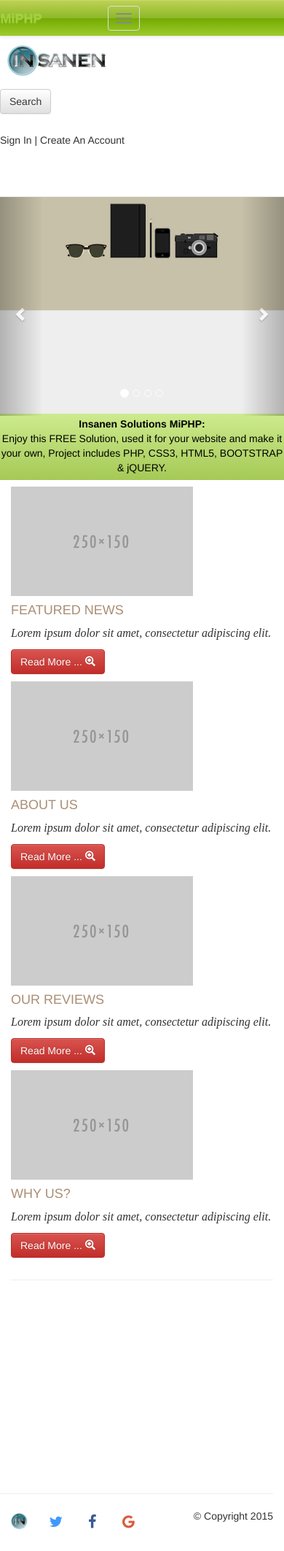
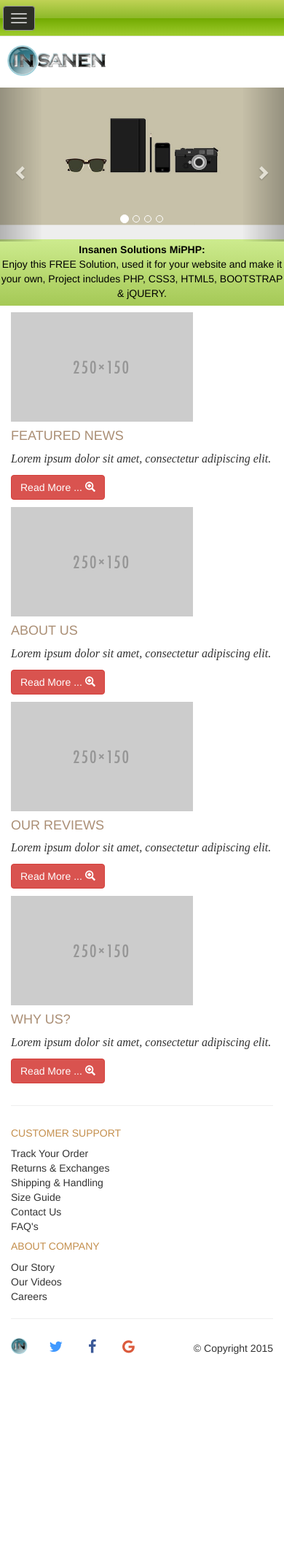
Before and after one commit to Insanen/MiPHP, a PHP site: page / in a window 390 px wide. Shown: the whole page at 73% size. After the commit the page ends 1856 px from the top, so only its background shows below. Run offline with PHP 8.4, Linux system fonts and the light colour scheme; some libraries are stand-ins or nearby versions.

Commit message:
Top Menu, Footer & Mobile View

```diff
--- a/footer.php
+++ b/footer.php
@@ -1,15 +1,12 @@
 
       <hr>
+
 
       <footer>
 
 
       <!-- Example row of columns -->
       <div class="row">
-        <div class="col-md-2">
-
-
-        </div>
 
         <div class="col-md-2">
 	    <h5>CUSTOMER SUPPORT</h5>
@@ -41,7 +38,7 @@ Careers<br />
 
 			<img src="img/footer_07.jpg" width="18" height="52" alt="">
 
-      <div class="pull-right">
+      <div class="pull-right copyright">
    <p>&copy; Copyright 2015</p>
           </div>
 
--- a/header.php
+++ b/header.php
@@ -5,7 +5,6 @@
 <link href="https://maxcdn.bootstrapcdn.com/font-awesome/4.5.0/css/font-awesome.min.css" rel="stylesheet" integrity="sha384-XdYbMnZ/QjLh6iI4ogqCTaIjrFk87ip+ekIjefZch0Y+PvJ8CDYtEs1ipDmPorQ+" crossorigin="anonymous">
 <link rel="stylesheet" href="style.css">
 <link rel="stylesheet" href="css/bootstrap.min.css">
-<link rel="stylesheet" href="css/bootstrap-theme.min.css">
 
 <meta charset="utf-8">
 <meta http-equiv="X-UA-Compatible" content="IE=edge">
@@ -23,17 +22,23 @@
 </head>
 
 <nav class="navbar navbar-default navbar-fixed-top">
-  <div class="container">
+  <div class="container-fluid">
     <div class="navbar-header">
-      <button type="button" class="navbar-toggle collapsed" data-toggle="collapse" data-target="#navbar" aria-expanded="false" aria-controls="navbar">
-        <span class="sr-only">Toggle navigation</span>
+      <button type="button" class="navbar-toggle" data-toggle="collapse" data-target="#myNavbar">
         <span class="icon-bar"></span>
         <span class="icon-bar"></span>
         <span class="icon-bar"></span>
       </button>
-     <a class="navbar-brand" href="#" id="motto"><b>MiPHP</b></a>
+      <a class="navbar-brand" href="#" id="motto">MiPHP</a>
     </div>
-   <!--/.navbar-collapse -->
+    <div class="collapse navbar-collapse" id="myNavbar">
+      <ul class="nav navbar-nav navbar-right">
+        <li class="active"><a href="#">Home</a></li>
+        <li><a href="#">About Us</a></li>
+        <li><a href="#">Blog</a></li>
+        <li><a href="#">Contact Us</a></li>
+      </ul>
+    </div>
   </div>
 </nav>
 
@@ -49,7 +54,7 @@
       </div>
       <button type="submit" class="btn btn-default" id="searchbtn">Search</button>
     <br />
-        Sign In | Create An Account
+        <span class="login">Sign In | Create An Account</span>
 
     </form>
 
--- a/style.css
+++ b/style.css
@@ -18,9 +18,7 @@ License: MIT
   }
 
   .search {
-    margin-top: 0em!important;
-    margin-right: -2em!important;
-    width: 81%;
+    display: none;
   }
 
   .branding {
@@ -41,9 +39,34 @@ License: MIT
   }
 
   button#searchbtn {
-    margin-top: -4.9em;
-    margin-right: -6em;
+    margin-top: -66px;
+    margin-left: -4rem;
   }
+
+  div#myNavbar {
+    margin-top: 5rem!important;
+    background: #ACC844!important;
+  }
+
+  span.login {
+    margin-left: -10em;
+  }
+
+  div#myCarousel {
+    margin-top: -15rem;
+  }
+
+  .carousel-inner {
+    height: 211px!important;
+  }
+
+  img.carousel {
+    transform: translateY(-14%)!important;
+  }
+
+  .pull-right.copyright {
+    margin-top: 10px;
+}
 }
 
 nav.navbar.navbar-default.navbar-fixed-top {
@@ -91,15 +114,24 @@ h5 {
   color: #c48f4d!important;
 }
 
-.footer_1 {
-  margin-left: 16em;
-}
-
 .navbar-header {
   position: absolute;
   /* margin-left: auto!important; */
-  margin-right: auto!important;
-  margin-left: 34%!important;
+}
+
+.navbar-default .navbar-toggle {
+  border-color: #969696!important;
+  background: #2C2E27!important;
+  margin-left: 4px!important;
+}
+
+.navbar-default .navbar-toggle .icon-bar {
+  background-color: rgba(255, 255, 255, 0.69)!important;
+}
+
+div#myNavbar {
+  margin-top: 0;
+  background: transparent;
 }
 
 .crossover {
@@ -141,10 +173,6 @@ hr {
   border-top: 1px solid rgba(0, 0, 0, 0.12);
 }
 
-footer {
-  margin-left: -16em;
-}
-
 .myButtonLink {
   display: block;
   width: 240px;
@@ -162,7 +190,7 @@ footer {
 }
 
 .carousel-inner {
-  height: 300px!important;
+  height: 300px;
   width: 100%!important;
 }
 
@@ -262,5 +290,5 @@ img.carousel {
 }
 
 .navbar-default .navbar-brand {
-    color: #A2D23A!important;
+  color: #A2D23A!important;
 }
```
